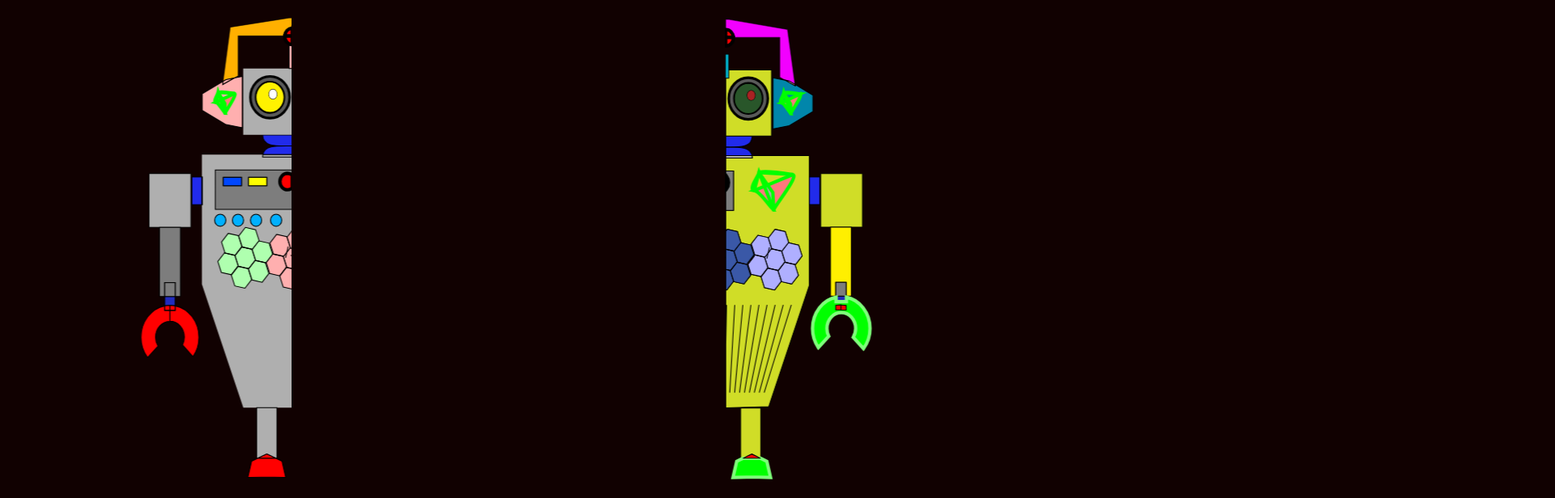
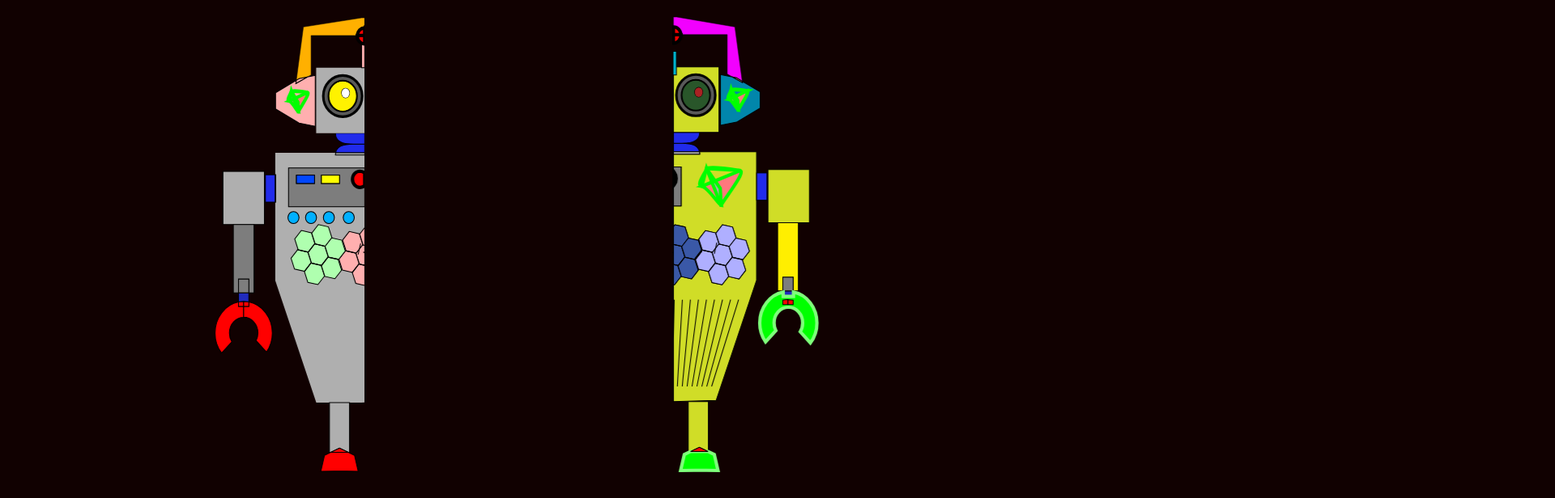
Before and after one commit to Krista-T/web_animation_api_test, a plain HTML site: page index.html in a window 1280 px wide. Both pictures are taken after a click on the button "ACTIVATE ROBOT". Shown: the top 616 px of the page at 81% size, 1920 px wide, since content can reach past the window. Drawn offline with Linux system fonts and the light colour scheme.

Commit message:
positioning fixed

```diff
--- a/index.html
+++ b/index.html
@@ -8,17 +8,15 @@
     <title>Document</title>
   </head>
   <body>
-    <div class="wrapper">
-      <section class="right">
-        <img src="robot_right.svg" git push-u alt="robot" id="robotRight" />
-      </section>
-      <section class="left">
-        <img src="robot_left.svg" alt="robot" id="robotLeft" />
-      </section>
-      <div class="btn">
-        <button>Activate Robot</button>
-      </div>
+    <section class="robots">
+      <img src="robot_right.svg" alt="robot" id="robotRight" class="" />
+      <img src="robot_left.svg" alt="robot" id="robotLeft" class="" />
+    </section>
+
+    <div class="btn">
+      <button>Activate Robot</button>
     </div>
+
     <script src="script.js"></script>
   </body>
 </html>
--- a/script.js
+++ b/script.js
@@ -1,31 +1,55 @@
 "use strict";
+
 const robotRight = document.querySelector("#robotRight");
-const robotLeft = document.querySelector(".left");
+const robotLeft = document.querySelector("#robotLeft");
 
 //animation
 const robotAnimate = {
-  duration: 5000,
-  iterations: 2,
+  duration: 4500,
+  iterations: 1,
   fill: "forwards",
   easing: "ease-in-out",
   direction: "alternate",
 };
 
+const robotAnimateReverse = {
+  delay: 800,
+  duration: 4500,
+  iterations: 1,
+  fill: "forwards",
+  easing: "ease-in-out",
+  direction: "reverse",
+};
+
 //keyframes
 const keyFramesRight = [
-  { transform: "translateX(-20vw)" },
-  { transform: "translateX(34vw)" },
+  { transform: "translateX(-50vw)" },
+  { transform: "translateX(0vw)" },
 ];
 
 const keyFramesLeft = [
-  { transform: "translateX(100vw)" },
-  { transform: "translateX(49vw)" },
+  { transform: "translateX(50vw)" },
+  { transform: "translateX(0vw)" },
 ];
 
 document.querySelector(".btn button").addEventListener("click", startAnimation);
 
 function startAnimation() {
+  robotRight.classList.remove("hide");
+  robotLeft.classList.remove("hide");
+
   const rightAnimation = robotRight.animate(keyFramesRight, robotAnimate);
   const leftAnimation = robotLeft.animate(keyFramesLeft, robotAnimate);
-  Animation.cancel(rightAnimation, leftAnimation);
+  //pause and start reverse
+  rightAnimation.onfinish = () => {
+    startReverse();
+  };
+  leftAnimation.onfinish = () => {
+    startReverse();
+  };
 }
+
+function startReverse() {
+  robotRight.animate(keyFramesRight, robotAnimateReverse);
+  robotLeft.animate(keyFramesLeft, robotAnimateReverse);
+}
--- a/style.css
+++ b/style.css
@@ -3,24 +3,25 @@ body {
   background: #110101;
   overflow: hidden;
 }
+.robots {
+  display: flex;
+  justify-content: center;
+  align-items: center;
+}
 
-#robotRight {
-  position: absolute;
+.robots img {
   max-width: 15%;
 }
 
-#robotLeft {
-  position: absolute;
-  max-width: 15.15%;
-  margin-top: 0.2%;
+.btn {
+  text-align: center;
 }
 
-.btn button {
-  position: absolute;
-  top: 85%;
-  left: 45%;
+button {
   text-transform: uppercase;
+  background-color: rgb(203, 213, 221);
   padding: 15px 5px;
+  border: none;
   border-radius: 25px;
 }
 
@@ -32,3 +33,7 @@ body {
   -ms-transform: scale(1.2);
   -o-transform: scale(1.2);
 }
+
+.hide {
+  display: none;
+}
```
